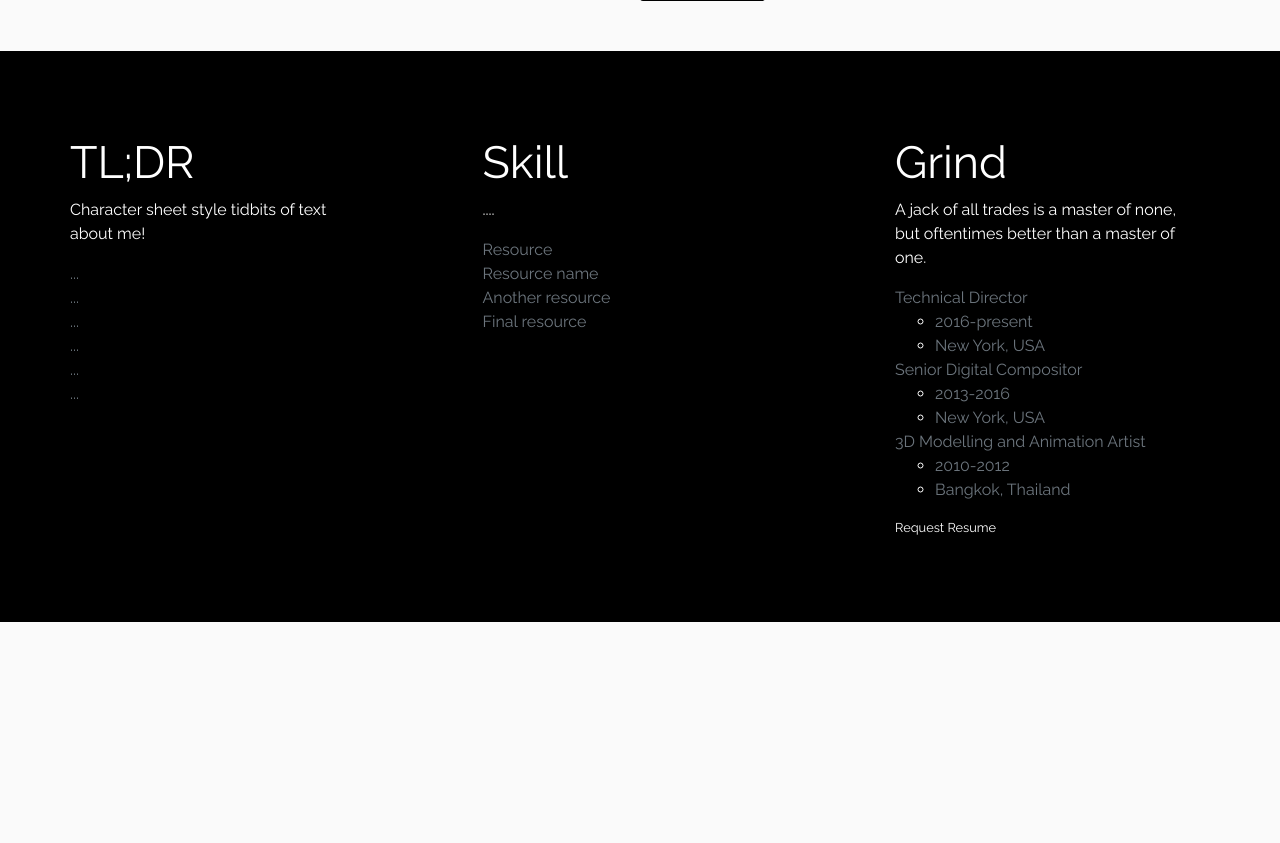
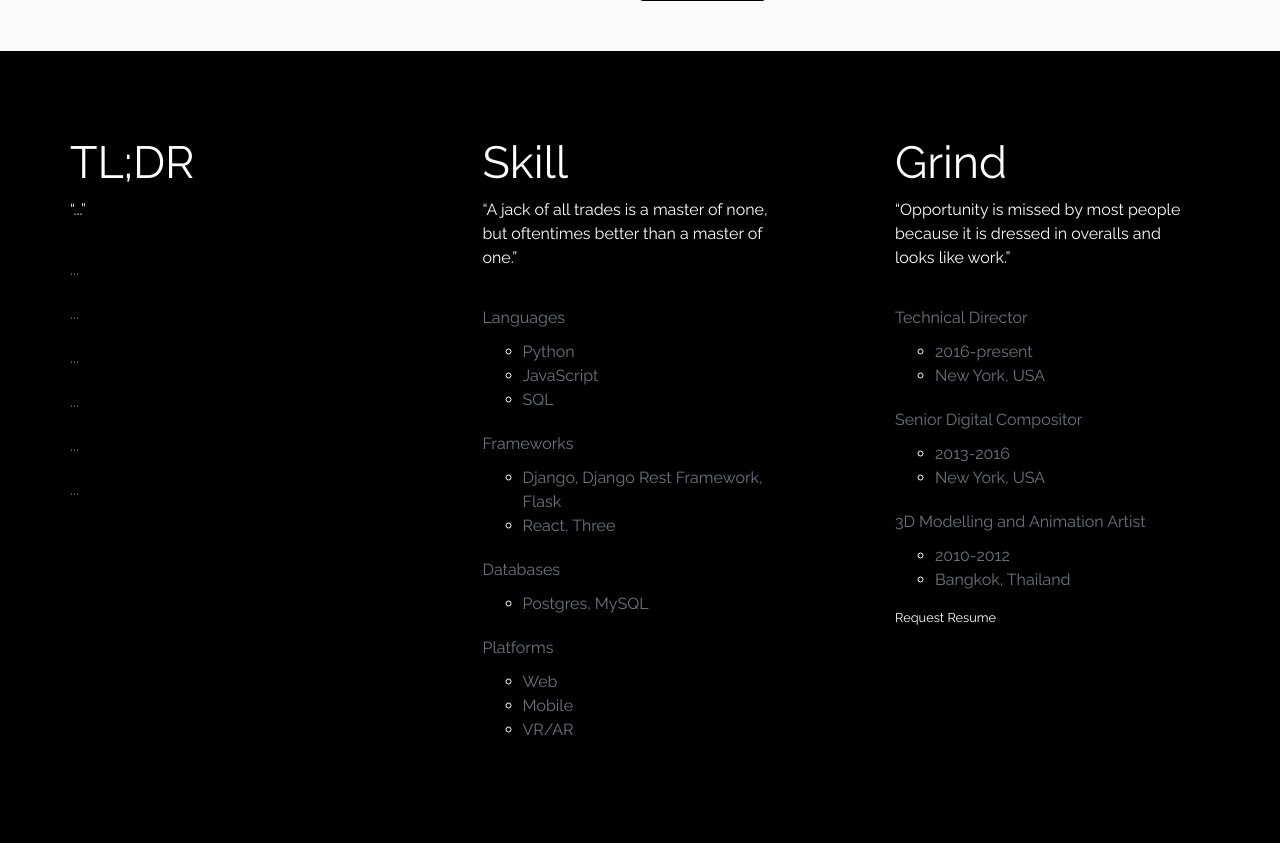
Before and after one commit to najar1412/flatlands, a Django app: page / in a window 1280 px wide. Shown: the part 2046-2889 px from the top of the page. Before the commit the page ends 2668 px from the top, so only its background shows below. Run offline with Django 3.2, Linux system fonts and the light colour scheme; data comes from the database, SQL or seed files in the repository; parts of the project's set-up code (start-up, migrations or seed data) failed here and were passed over; some libraries are stand-ins or nearby versions.

Commit message:
logo text text, footer additions

```diff
--- a/flatlands/blog/static/blog/main.css
+++ b/flatlands/blog/static/blog/main.css
@@ -497,6 +497,11 @@ a {
     padding: 55px;
 }
 
+.list-unstyled > li {
+    margin-top: 20px;
+    margin-bottom: 10px;
+}
+
 
 @media (min-width: 1920px) {
     .container {
@@ -547,9 +552,6 @@ a {
         display: flex;
         flex-direction: column;
     }
-    #intro {
-        font-size: 16px;
-    }
 
 
 
@@ -594,6 +596,10 @@ a {
         max-width: 510px;
         padding-top: 34px;
     }
+
+    #intro {
+        font-size: 16px;
+    }
 }
 
 @media only screen and (max-width: 768px) {
--- a/flatlands/blog/templates/blog/information.html
+++ b/flatlands/blog/templates/blog/information.html
@@ -8,7 +8,7 @@
         <div class="row">
             <div class="footer-column">
                 <h1 class="display-4" style="font-size:45px;">TL;DR</h1>
-                <p>Character sheet style tidbits of text about me!</p>
+                <p>“...”</p>
                 <ul class="list-unstyled text-small">
                     <li><a class="text-muted" href="#">...</a></li>
                     <li><a class="text-muted" href="#">...</a></li>
@@ -20,17 +20,36 @@
             </div>
             <div class="footer-column">
                 <h1 class="display-4" style="font-size:45px;">Skill</h1>
-                <p>....</p>
+                <p>“A jack of all trades is a master of none, but oftentimes better than a master of one.”</p>
                 <ul class="list-unstyled text-small">
-                    <li><a class="text-muted" href="#">Resource</a></li>
-                    <li><a class="text-muted" href="#">Resource name</a></li>
-                    <li><a class="text-muted" href="#">Another resource</a></li>
-                    <li><a class="text-muted" href="#">Final resource</a></li>
+                    <li><a class="text-muted" href="#">Languages</a></li>
+                    <ul>
+                        <li><a class="text-muted" href="#">Python</a></li>
+                        <li><a class="text-muted" href="#">JavaScript</a></li>
+                        <li><a class="text-muted" href="#">SQL</a></li>
+                    </ul>
+
+                    <li><a class="text-muted" href="#">Frameworks</a></li>
+                    <ul>
+                        <li><a class="text-muted" href="#">Django, Django Rest Framework, Flask</a></li>
+                        <li><a class="text-muted" href="#">React, Three</a></li>
+                    </ul>
+
+                    <li><a class="text-muted" href="#">Databases</a></li>
+                    <ul>
+                        <li><a class="text-muted" href="#">Postgres, MySQL</a></li>
+                    </ul>
+                    <li><a class="text-muted" href="#">Platforms</a></li>
+                    <ul>
+                        <li><a class="text-muted" href="#">Web</a></li>
+                        <li><a class="text-muted" href="#">Mobile</a></li>
+                        <li><a class="text-muted" href="#">VR/AR</a></li>
+                    </ul>
                 </ul>
             </div>
             <div class="footer-column">
                 <h1 class="display-4" style="font-size:45px;">Grind</h1>
-                <p>A jack of all trades is a master of none, but oftentimes better than a master of one.</p>
+                <p>“Opportunity is missed by most people because it is dressed in overalls and looks like work.”</p>
                 <ul class="list-unstyled text-small">
                     <li><a class="text-muted" href="#">Technical Director</a></li>
 
```
